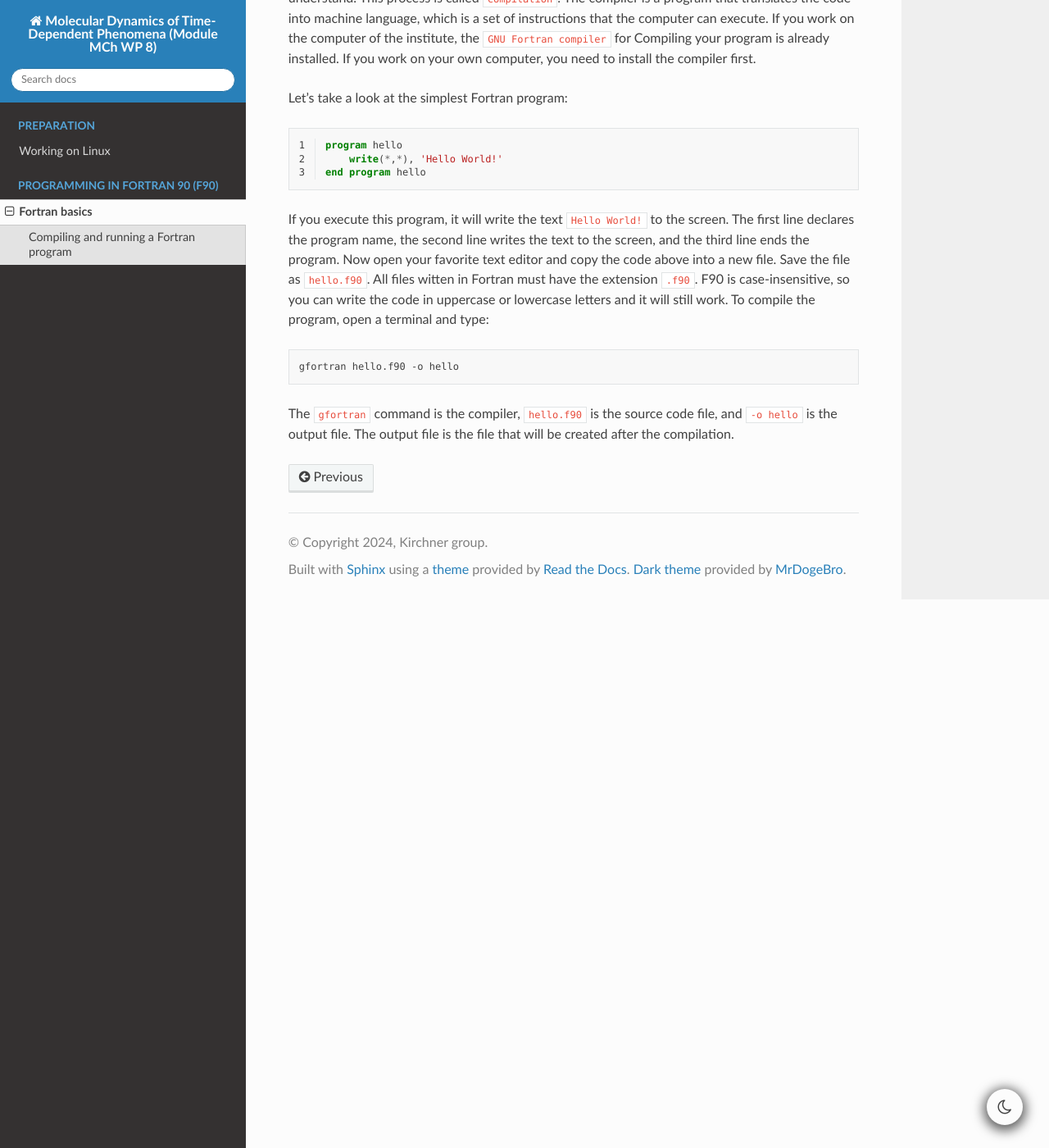
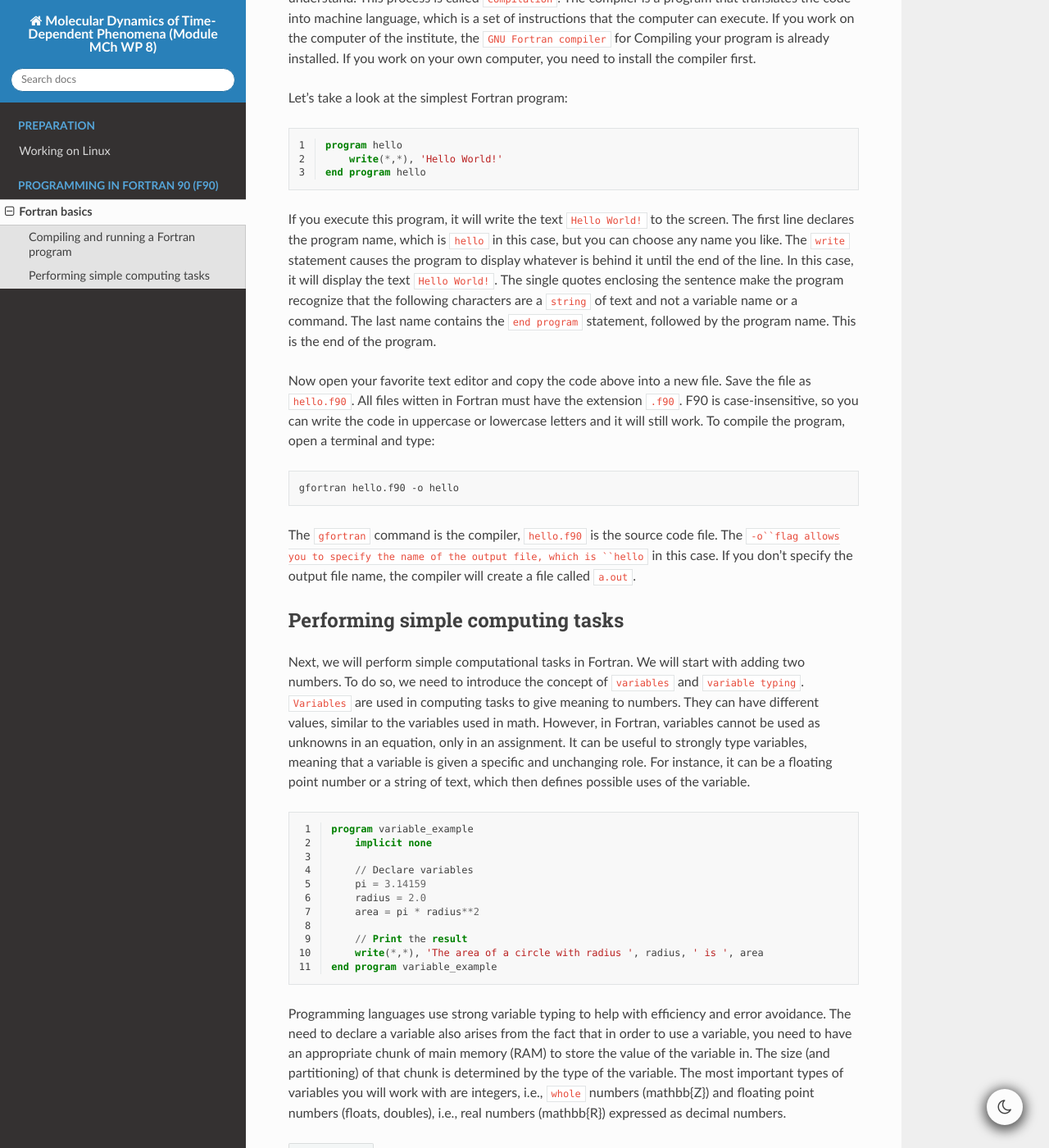
Before and after one commit to Katrin-Drys/WP8_programming, a Sphinx documentation site: the page built from docs/source/02_fortran.rst, in a window 1280 px wide and 1400 px high, scrolled down 807 px. Shown: the whole window at 82% size. Built offline with Sphinx 7.4.7 and the Read the Docs theme 3.1.0, drawn with Linux system fonts in a browser that asks for light colours.

Commit message:
test mathbb

```diff
--- a/docs/source/01_working_on_linux.rst
+++ b/docs/source/01_working_on_linux.rst
@@ -184,7 +184,7 @@
 | ``:x`` or ``:wq``            | Quits and saves the file.                        |
 +------------------------------+--------------------------------------------------+
 
-Other Editors
+Other editors
 ~~~~~~~~~~~~~
 Other editors that have been installed on your workstations are ``kwrite``, which is similar to MS Notepad,
 and ``kate``, which has features of a project-oriented GUI. We do not encourage the use of these editors
--- a/docs/source/02_fortran.rst
+++ b/docs/source/02_fortran.rst
@@ -44,8 +44,13 @@
     end program hello
 
 If you execute this program, it will write the text ``Hello World!`` to the screen. The first line
-declares the program name, the second line writes the text to the screen, and the third line ends
-the program.
+declares the program name, which is ``hello`` in this case, but you can choose any name you like.
+The ``write`` statement causes the program to display whatever is behind it until the end of the line.
+In this case, it will display the text ``Hello World!``.
+The single quotes enclosing the sentence make the program recognize that the following characters are
+a ``string`` of text and not a variable name or a command.
+The last name contains the ``end program`` statement, followed by the program name. This is the end of the program.
+
 Now open your favorite text editor and copy the code above into a new file. Save the file as
 ``hello.f90``.
 All files witten in Fortran must have the extension ``.f90``.
@@ -57,5 +62,39 @@
 
     gfortran hello.f90 -o hello
 
-The ``gfortran`` command is the compiler, ``hello.f90`` is the source code file, and ``-o hello``
-is the output file. The output file is the file that will be created after the compilation.
+The ``gfortran`` command is the compiler, ``hello.f90`` is the source code file.
+The ``-o``flag allows you to specify the name of the output file, which is ``hello`` in this case.
+If you don't specify the output file name, the compiler will create a file called ``a.out``.
+
+Performing simple computing tasks
+---------------------------------
+Next, we will perform simple computational tasks in Fortran.
+We will start with adding two numbers.
+To do so, we need to introduce the concept of ``variables`` and ``variable typing``.
+``Variables`` are used in computing tasks to give meaning to numbers.
+They can have different values, similar to the variables used in math.
+However, in Fortran, variables cannot be used as unknowns in an equation, only in an assignment.
+It can be useful to strongly type variables, meaning that a variable is given a specific and unchanging role.
+For instance, it can be a floating point number or a string of text, which then defines possible uses of the variable.
+
+.. code-block:: fortran
+    :linenos:
+
+    program variable_example
+        implicit none
+
+        // Declare variables
+        pi = 3.14159
+        radius = 2.0
+        area = pi * radius**2
+
+        // Print the result
+        write(*,*), 'The area of a circle with radius ', radius, ' is ', area
+    end program variable_example
+
+Programming languages use strong variable typing to help with efficiency and error avoidance.
+The need to declare a variable also arises from the fact that in order to use a variable, you need to have an
+appropriate chunk of main memory (RAM) to store the value of the variable in. The size (and partitioning) of that
+chunk is determined by the type of the variable. The most important types of variables you will work with are integers,
+i.e., ``whole`` numbers (\mathbb{Z}) and floating point numbers (floats, doubles), i.e., real numbers (\mathbb{R})
+expressed as decimal numbers.
--- a/docs/source/conf.py
+++ b/docs/source/conf.py
@@ -17,6 +17,7 @@
     'sphinx.ext.autodoc',
     'sphinx.ext.autosummary',
     'sphinx.ext.intersphinx',
+    'sphinx.ext.mathjax',
     'sphinx_rtd_dark_mode',
     "sphinx_copybutton",
 ]
```
